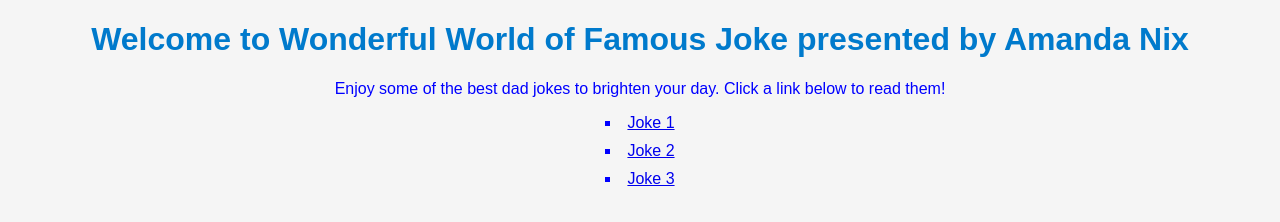
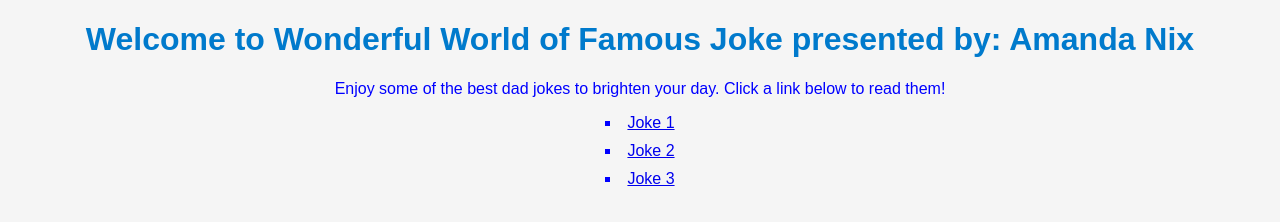
Before and after one commit to AcNix46/final-website, a plain HTML site: page index.html in a window 1280 px wide. Drawn offline with Linux system fonts and the light colour scheme.

Commit message:
Updated index.HTML for demo

```diff
--- a/index.html
+++ b/index.html
@@ -30,7 +30,7 @@
     </style>
 </head>
 <body>
-    <h1>Welcome to Wonderful World of Famous Joke presented by Amanda Nix</h1>
+    <h1>Welcome to Wonderful World of Famous Joke presented by: Amanda Nix</h1>
     <p>
         Enjoy some of the best dad jokes to brighten your day.
         Click a link below to read them!
```
